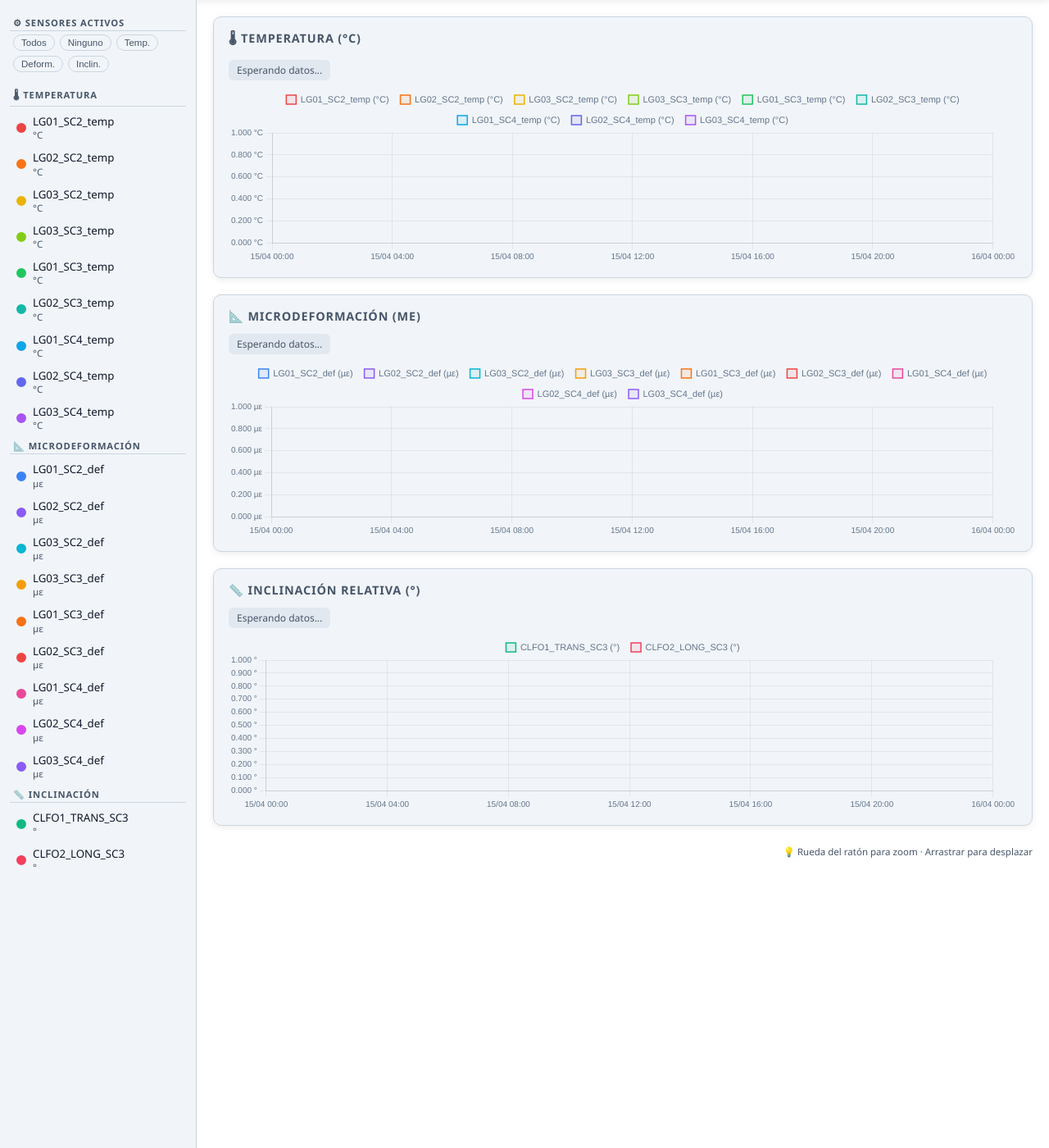
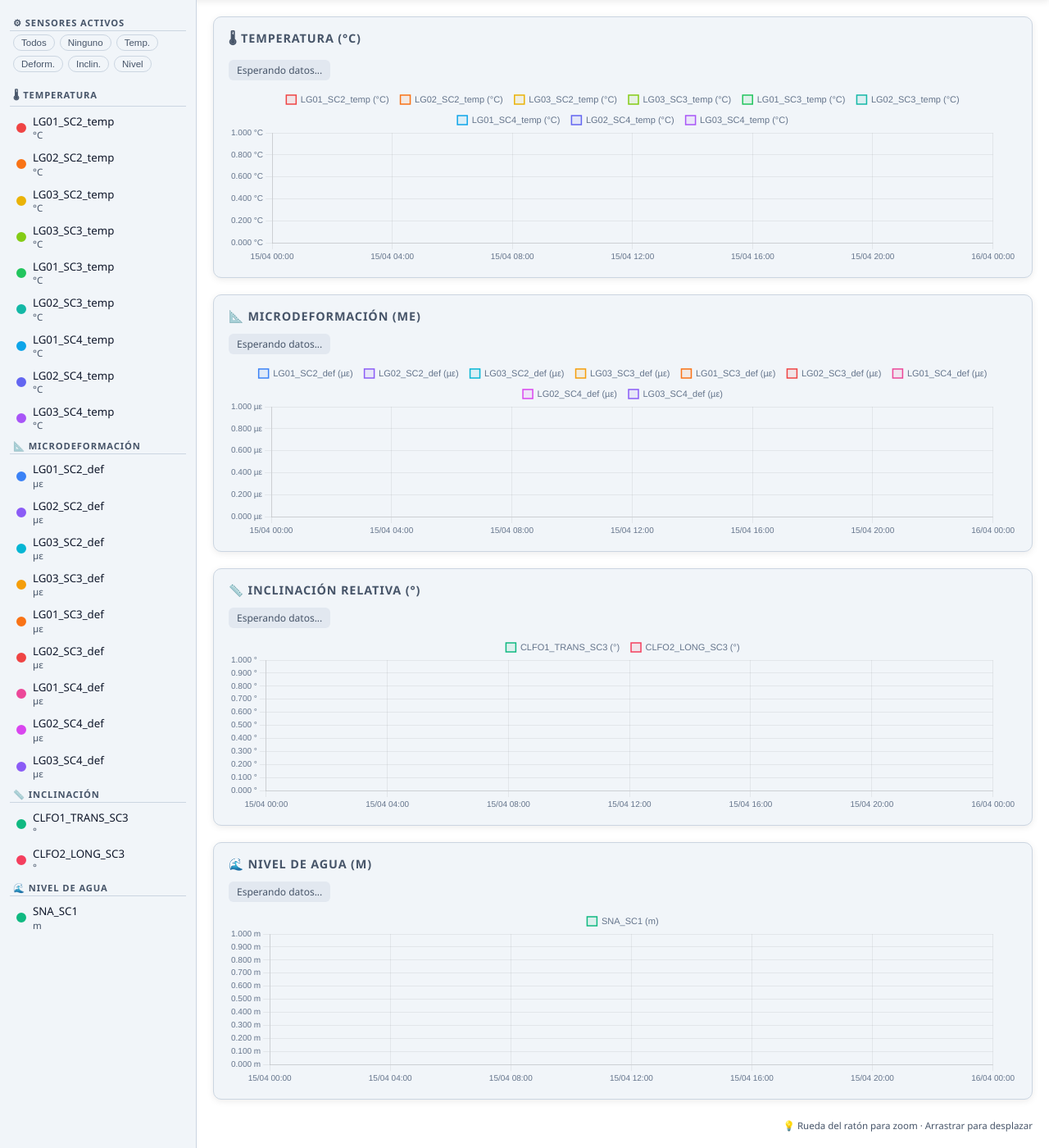
Before and after one commit to marietacb/intermodal-alicante, a Flask app: page / in a window 1280 px wide. Shown: the part 74-1474 px from the top of the page at 82% size. Run offline with Flask 3, Linux system fonts and the light colour scheme; some libraries are stand-ins or nearby versions.

Commit message:
Add 'Nivel de agua' button and chart to index.html for water level monitoring; update sidebar and rebuild function to include new data group.

```diff
--- a/templates/index.html
+++ b/templates/index.html
@@ -241,6 +241,7 @@
         <button class="sel-btn" data-group="temp">Temp.</button>
         <button class="sel-btn" data-group="strain">Deform.</button>
         <button class="sel-btn" data-group="tilt">Inclin.</button>
+        <button class="sel-btn" data-group="level">Nivel</button>
       </div>
     </div>
 
@@ -266,6 +267,12 @@
       <h3>📏 Inclinación relativa (°)</h3>
       <div id="stats-tilt" class="stats-bar"></div>
       <div class="chart-wrap"><canvas id="chart-tilt"></canvas></div>
+    </div>
+    <!-- Nivel de agua -->
+    <div class="chart-card" id="card-level">
+      <h3>🌊 Nivel de agua (m)</h3>
+      <div id="stats-level" class="stats-bar"></div>
+      <div class="chart-wrap"><canvas id="chart-level"></canvas></div>
     </div>
     <div class="hint">💡 Rueda del ratón para zoom · Arrastrar para desplazar</div>
   </main>
@@ -353,6 +360,7 @@ function buildSidebar() {
     { id:'temp',   label:'Temperatura',     icon:'🌡' },
     { id:'strain', label:'Microdeformación',icon:'📐' },
     { id:'tilt',   label:'Inclinación',     icon:'📏' },
+    { id:'level',  label:'Nivel de agua',   icon:'🌊' },
   ];
   const list = document.getElementById('sensorList');
   list.innerHTML = '';
@@ -514,7 +522,7 @@ function makeChart(canvasId, group) {
 
 // ── REBUILD ALL ───────────────────────────────────────────────────────
 function rebuildAll() {
-  ['temp','strain','tilt'].forEach(g => {
+  ['temp','strain','tilt','level'].forEach(g => {
     buildStats(g);
     makeChart('chart-' + g, g);
   });
```
